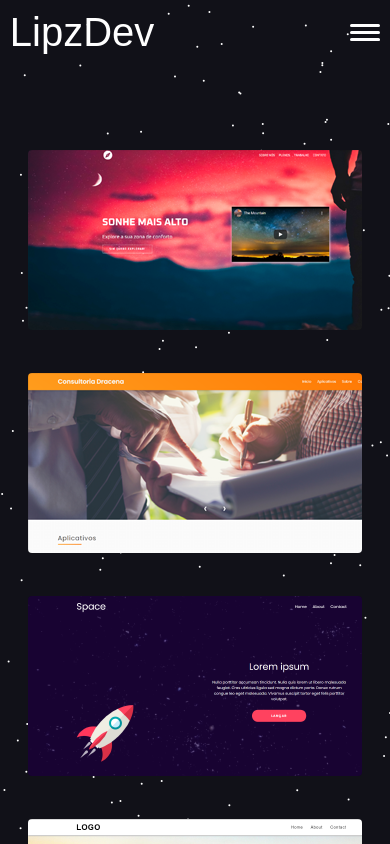
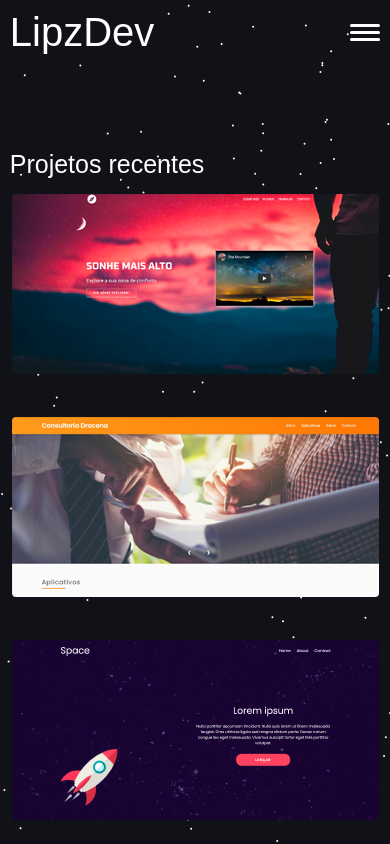
Before and after one commit to LipzDev/portfolio_reactjs, a React (Create React App) app: page /projetos in a window 390 px wide. Shown: the top 844 px of the page. Built offline with nearby package versions, Linux system fonts and the light colour scheme.

Commit message:
Mudanças no estilo

```diff
--- a/src/Components/Inicio/Inicio.css
+++ b/src/Components/Inicio/Inicio.css
@@ -27,16 +27,6 @@
   max-width: 90%;
 }
 
-.inicio__text a {
-  font-size: 2rem;
-  font-weight: 300;
-  transition: 0.3s;
-}
-
-.inicio__text a:hover {
-  color: #00aeff;
-}
-
 @media screen and (max-width: 900px) {
   /* LOGO */
   .logo a {
@@ -55,8 +45,4 @@
     font-size: 1.5rem;
     text-align: justify;
   }
-
-  .inicio__text a {
-    font-size: 1.5rem;
-  }
 }
--- a/src/Components/Inicio/Inicio.js
+++ b/src/Components/Inicio/Inicio.js
@@ -1,6 +1,6 @@
 import React from 'react';
 import { Helmet } from 'react-helmet';
-import { Link } from 'react-router-dom';
+import Next from '../Next-page/Next';
 import './Inicio.css';
 
 const Inicio = () => {
@@ -23,7 +23,7 @@ const Inicio = () => {
               Eu sou o Filipe, este é o meu portfólio! Espero que você tenha uma
               ótima experiência em meu website!
             </p>
-            <Link to="sobre">Próximo →</Link>
+            <Next route="/sobre" />
           </div>
         </div>
       </div>
--- /dev/null
+++ b/src/Components/Next-page/Next.css
@@ -0,0 +1,15 @@
+.next-section {
+  font-size: 2rem;
+  font-weight: 300;
+  transition: 0.3s;
+}
+
+.next-section:hover {
+  color: #00aeff;
+}
+
+@media screen and (max-width: 900px) {
+  .next-section {
+    font-size: 1.5rem;
+  }
+}
--- /dev/null
+++ b/src/Components/Next-page/Next.js
@@ -0,0 +1,15 @@
+import React from 'react';
+import { Link } from 'react-router-dom';
+import './Next.css';
+
+const Next = (props) => {
+  return (
+    <>
+      <Link to={props.route} className="next-section">
+        Próximo →
+      </Link>
+    </>
+  );
+};
+
+export default Next;
--- a/src/Components/Projetos/Projetos.css
+++ b/src/Components/Projetos/Projetos.css
@@ -55,14 +55,10 @@
   left: 0;
 }
 
-.projetos__item a {
-  font-size: 2rem;
-  font-weight: 300;
-  transition: 0.3s;
-}
-
-.projetos__item a:hover {
-  color: #00aeff;
+.projetos h1 {
+  font-size: 4rem;
+  font-weight: 200;
+  margin-bottom: 15px;
 }
 
 @media screen and (max-width: 1024px) {
@@ -86,17 +82,17 @@
     padding: 15rem 0 5rem 0;
   }
 
+  .projetos h1 {
+    font-size: 2.5rem;
+  }
+
   .projetos__content {
     flex-wrap: wrap;
     align-content: center;
     flex-direction: column;
   }
 
-  .projetos__overlay {
-    max-width: 90%;
-  }
-
-  .projetos__item a {
-    font-size: 1.5rem;
+  .projetos__content img {
+    width: 100%;
   }
 }
--- a/src/Components/Projetos/Projetos.js
+++ b/src/Components/Projetos/Projetos.js
@@ -1,6 +1,6 @@
 import React from 'react';
 import { Helmet } from 'react-helmet';
-import { Link } from 'react-router-dom';
+import Next from '../Next-page/Next';
 import site1 from './Assets/site1.png';
 import site2 from './Assets/site2.png';
 import site3 from './Assets/site3.png';
@@ -26,6 +26,7 @@ const Projetos = () => {
       </Helmet>
       <div className="container-w2">
         <div className="projetos__item">
+          <h1>Projetos recentes</h1>
           <div className="projetos__content">
             <a href="#" className="projetos__overlay">
               <img src={site1} alt="Preview do site 1" />
@@ -46,7 +47,7 @@ const Projetos = () => {
               <img src={site6} alt="Preview do site 6" />
             </a>
           </div>
-          <Link to="/repositorios">Próximo →</Link>
+          <Next route="/repositorios" />
         </div>
       </div>
     </section>
--- a/src/Components/Repositorios/Repositorios.css
+++ b/src/Components/Repositorios/Repositorios.css
@@ -6,10 +6,9 @@
 }
 
 .repositorios__item {
-  display: flex;
-  align-items: center;
-  justify-content: space-between;
-  flex-wrap: wrap;
+  display: grid;
+  grid-template-columns: 1fr 1fr 1fr;
+  grid-gap: 10px;
 }
 
 .repositorios__box {
@@ -78,3 +77,28 @@
   font-size: 1.2rem;
   color: #f8f8f8;
 }
+
+.repositorios h1 {
+  font-size: 4rem;
+  font-weight: 200;
+  margin-bottom: 15px;
+}
+
+@media screen and (max-width: 900px) {
+  .repositorios {
+    height: auto;
+    padding: 10rem 0 5rem 0;
+  }
+
+  .repositorios__item {
+    grid-template-columns: 1fr;
+  }
+
+  .repositorios h1 {
+    font-size: 2.5rem;
+  }
+
+  .repositorios__box {
+    width: 100%;
+  }
+}
--- a/src/Components/Repositorios/Repositorios.js
+++ b/src/Components/Repositorios/Repositorios.js
@@ -1,17 +1,22 @@
 import React from 'react';
 import { Helmet } from 'react-helmet';
+import { Link } from 'react-router-dom';
+import Next from '../Next-page/Next';
 import './Repositorios.css';
 
 const Repositorios = () => {
   const [item, setItem] = React.useState(null);
   const [topRepositories, setTopRepositories] = React.useState(null);
+  const [loading, setLoading] = React.useState(false);
 
   React.useEffect(() => {
     async function ApiRequest() {
+      setLoading(true);
       const response = await fetch(
         `https://api.github.com/users/LipzDev/repos?per_page=12&page=2`,
       );
       const json = await response.json();
+      setLoading(false);
       setItem(json);
     }
     ApiRequest();
@@ -39,6 +44,11 @@ const Repositorios = () => {
         <title>Repositórios</title>
       </Helmet>
       <div className="container-w2">
+        {loading === true ? (
+          <h1>Carregando...</h1>
+        ) : (
+          <h1>Repositórios recentes</h1>
+        )}
         <div className="repositorios__item">
           {topRepositories &&
             topRepositories.map((repo) => (
@@ -51,7 +61,7 @@ const Repositorios = () => {
                   <p>{repo.description}</p>
                   <div className="repo__stats">
                     <div className="stats__content">
-                      <p>Linguagem</p>
+                      <p>{repo.language}</p>
                       <span>
                         <i class="far fa-star"></i>
                         {repo.stargazers_count}
@@ -62,6 +72,7 @@ const Repositorios = () => {
                 </div>
               </div>
             ))}
+          <Next route="/contato" />
         </div>
       </div>
     </section>
--- a/src/Components/Sobre/Sobre.css
+++ b/src/Components/Sobre/Sobre.css
@@ -16,16 +16,6 @@
   font-size: 2rem;
   margin-bottom: 30px;
   max-width: 80%;
-}
-
-.sobre__text a {
-  font-size: 2rem;
-  font-weight: 300;
-  transition: 0.3s;
-}
-
-.sobre__text a:hover {
-  color: #00aeff;
 }
 
 .sobre__img {
--- a/src/Components/Sobre/Sobre.js
+++ b/src/Components/Sobre/Sobre.js
@@ -1,7 +1,7 @@
 import React from 'react';
 import { Helmet } from 'react-helmet';
-import { Link } from 'react-router-dom';
 import foto1 from '../../Assets/foto.jpg';
+import Next from '../Next-page/Next';
 import './Sobre.css';
 
 const Sobre = () => {
@@ -22,7 +22,7 @@ const Sobre = () => {
               objetivos é entrar no mercado de TI como programador Front-End
               Júnior!
             </p>
-            <Link to="/projetos">Próximo →</Link>
+            <Next route="/projetos" />
           </div>
 
           <div className="sobre__img">
```
